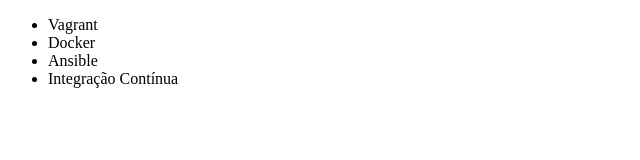
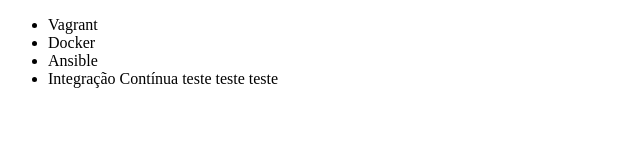
Before and after one commit to samuelthomaz7/alura-git, a plain HTML site: page index.html in a window 1280 px wide. Shown: the full height of the page, 0-640 px from the left. Drawn offline with Linux system fonts and the light colour scheme.

Commit message:
renomeando nome teste teste

```diff
--- a/index.html
+++ b/index.html
@@ -9,7 +9,7 @@
         <li>Vagrant</li>
         <li>Docker</li>
         <li>Ansible</li>
-        <li>Integração Contínua</li>
+        <li>Integração Contínua teste teste teste</li>
     </ul>
 </body>
 </html>
```
